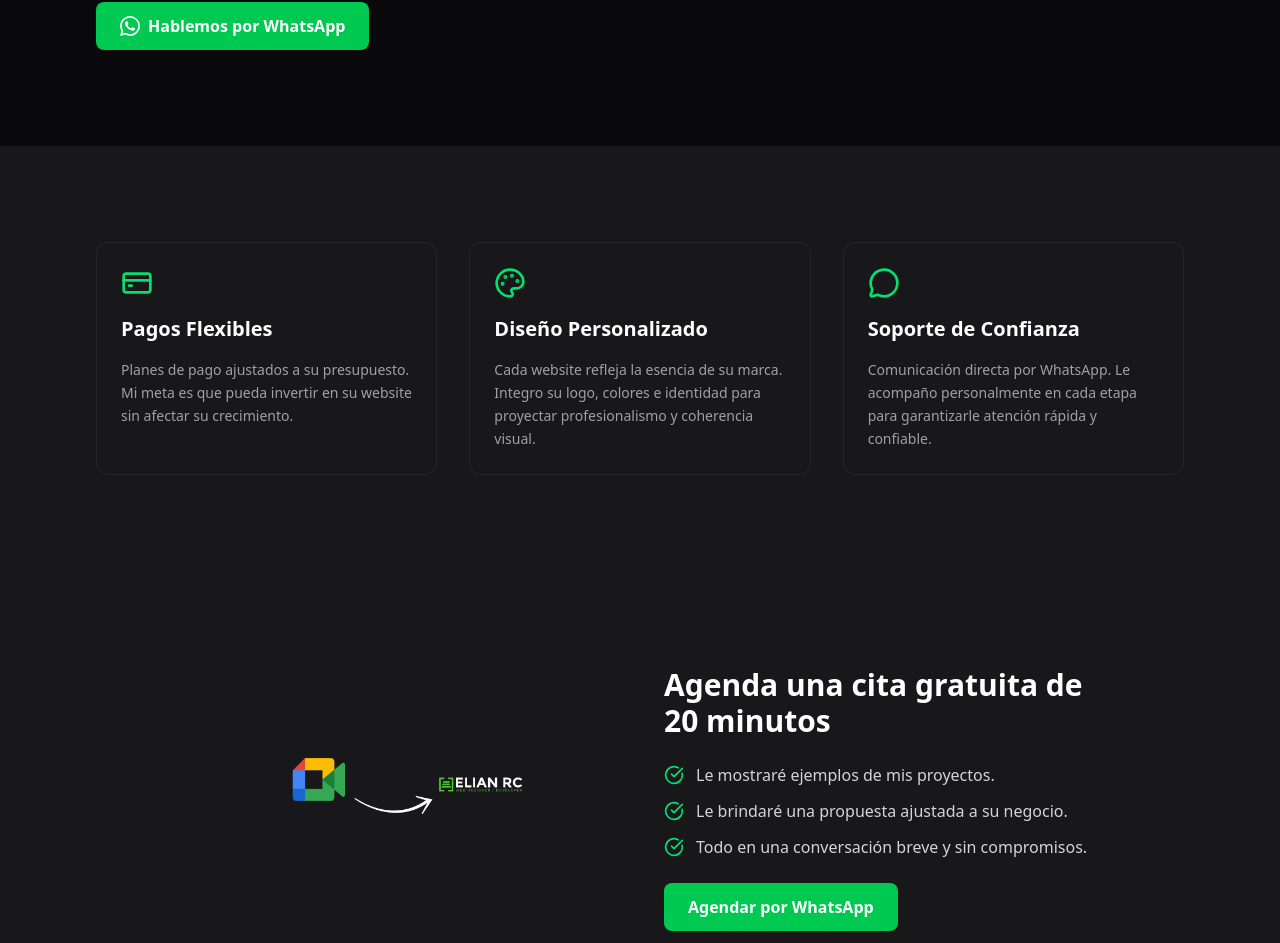
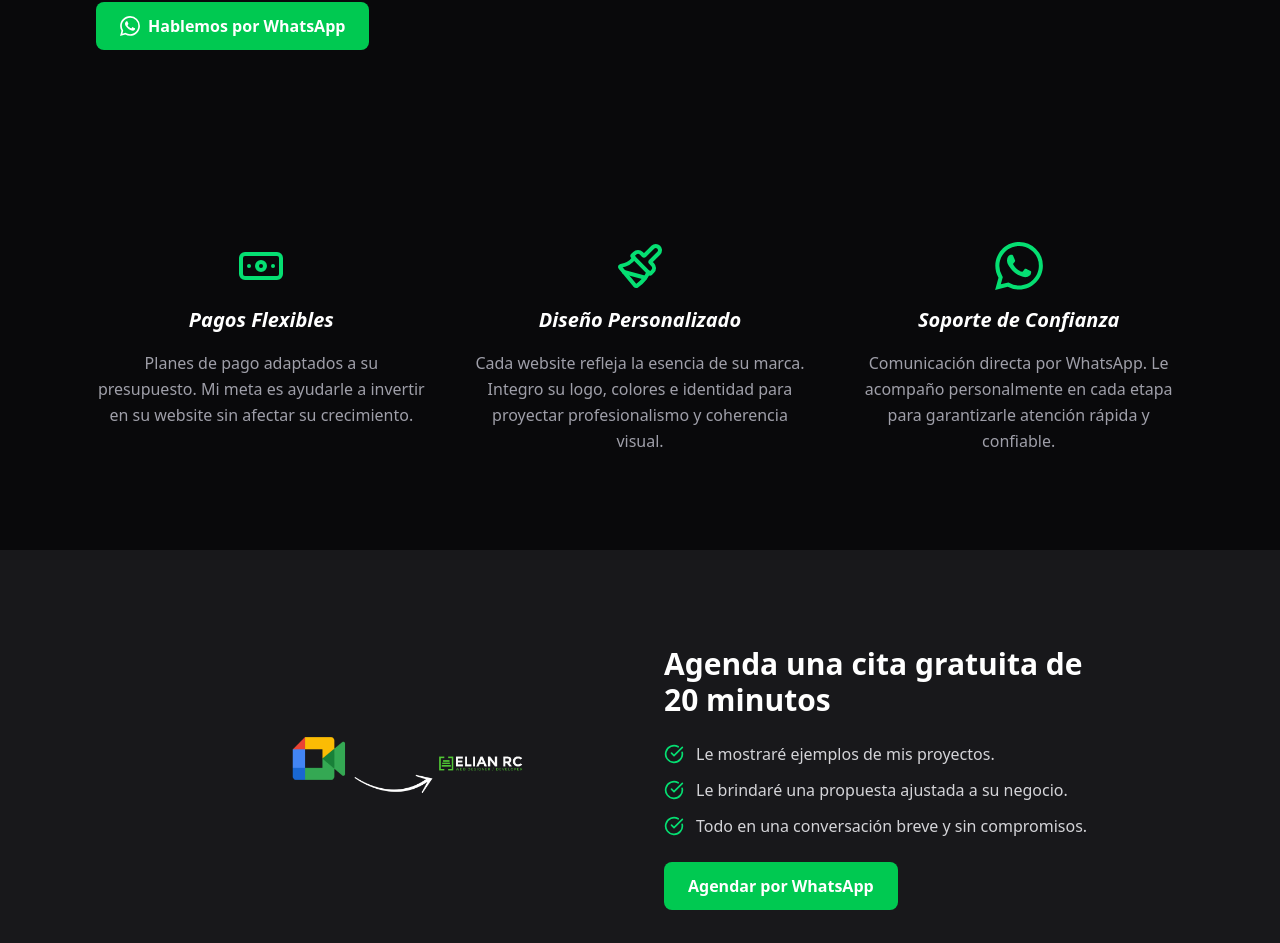
Before and after one commit to elianrc/elianrc.com, a Next.js app: page / in a window 1280 px wide. Shown: the part 2292-3235 px from the top of the page. Built offline with nearby package versions, Linux system fonts and the light colour scheme.

Commit message:
feat: match WordPress Features - centered text, no borders, italic titles, correct icons and copy

```diff
--- a/components/Features.tsx
+++ b/components/Features.tsx
@@ -1,25 +1,35 @@
 'use client'
 
-import { CreditCard, Palette, MessageCircle } from 'lucide-react'
+import { Banknote, Paintbrush } from 'lucide-react'
 import { useLanguage } from '@/context/LanguageContext'
 import { t } from '@/lib/translations'
 
-const icons = [CreditCard, Palette, MessageCircle]
+function WhatsAppIcon({ className }: { className?: string }) {
+  return (
+    <svg className={className} fill="currentColor" viewBox="0 0 24 24">
+      <path d="M17.472 14.382c-.297-.149-1.758-.867-2.03-.967-.273-.099-.471-.148-.67.15-.197.297-.767.966-.94 1.164-.173.199-.347.223-.644.075-.297-.15-1.255-.463-2.39-1.475-.883-.788-1.48-1.761-1.653-2.059-.173-.297-.018-.458.13-.606.134-.133.298-.347.446-.52.149-.174.198-.298.298-.497.099-.198.05-.371-.025-.52-.075-.149-.669-1.612-.916-2.207-.242-.579-.487-.5-.669-.51-.173-.008-.371-.01-.57-.01-.198 0-.52.074-.792.372-.272.297-1.04 1.016-1.04 2.479 0 1.462 1.065 2.875 1.213 3.074.149.198 2.096 3.2 5.077 4.487.709.306 1.262.489 1.694.625.712.227 1.36.195 1.871.118.571-.085 1.758-.719 2.006-1.413.248-.694.248-1.289.173-1.413-.074-.124-.272-.198-.57-.347m-5.421 7.403h-.004a9.87 9.87 0 01-5.031-1.378l-.361-.214-3.741.982.998-3.648-.235-.374a9.86 9.86 0 01-1.51-5.26c.001-5.45 4.436-9.884 9.888-9.884 2.64 0 5.122 1.03 6.988 2.898a9.825 9.825 0 012.893 6.994c-.003 5.45-4.437 9.884-9.885 9.884m8.413-18.297A11.815 11.815 0 0012.05 0C5.495 0 .16 5.335.157 11.892c0 2.096.547 4.142 1.588 5.945L.057 24l6.305-1.654a11.882 11.882 0 005.683 1.448h.005c6.554 0 11.89-5.335 11.893-11.893a11.821 11.821 0 00-3.48-8.413z"/>
+    </svg>
+  )
+}
+
+const icons = [Banknote, Paintbrush, WhatsAppIcon]
 
 export default function Features() {
   const { lang } = useLanguage()
   const features = t[lang].features
 
   return (
-    <section className="py-24 px-6 md:px-12 lg:px-24 bg-zinc-900">
-      <div className="max-w-6xl mx-auto grid grid-cols-1 md:grid-cols-3 gap-8">
+    <section className="py-24 px-6 md:px-12 lg:px-24 bg-zinc-950">
+      <div className="max-w-6xl mx-auto grid grid-cols-1 md:grid-cols-3 gap-12">
         {features.map((feature, i) => {
           const Icon = icons[i]
           return (
-            <div key={feature.title} className="space-y-4 p-6 rounded-xl border border-zinc-800">
-              <Icon className="text-green-400 w-8 h-8" />
-              <h3 className="text-xl font-semibold">{feature.title}</h3>
-              <p className="text-zinc-400 text-sm leading-relaxed">{feature.body}</p>
+            <div key={feature.title} className="text-center space-y-4">
+              <div className="flex justify-center">
+                <Icon className="text-green-400 w-12 h-12" />
+              </div>
+              <h3 className="text-xl font-bold italic">{feature.title}</h3>
+              <p className="text-zinc-400 leading-relaxed">{feature.body}</p>
             </div>
           )
         })}
--- a/lib/translations.ts
+++ b/lib/translations.ts
@@ -38,7 +38,7 @@
     features: [
       {
         title: 'Pagos Flexibles',
-        body: 'Planes de pago ajustados a su presupuesto. Mi meta es que pueda invertir en su website sin afectar su crecimiento.',
+        body: 'Planes de pago adaptados a su presupuesto. Mi meta es ayudarle a invertir en su website sin afectar su crecimiento.',
       },
       {
         title: 'Diseño Personalizado',
```
